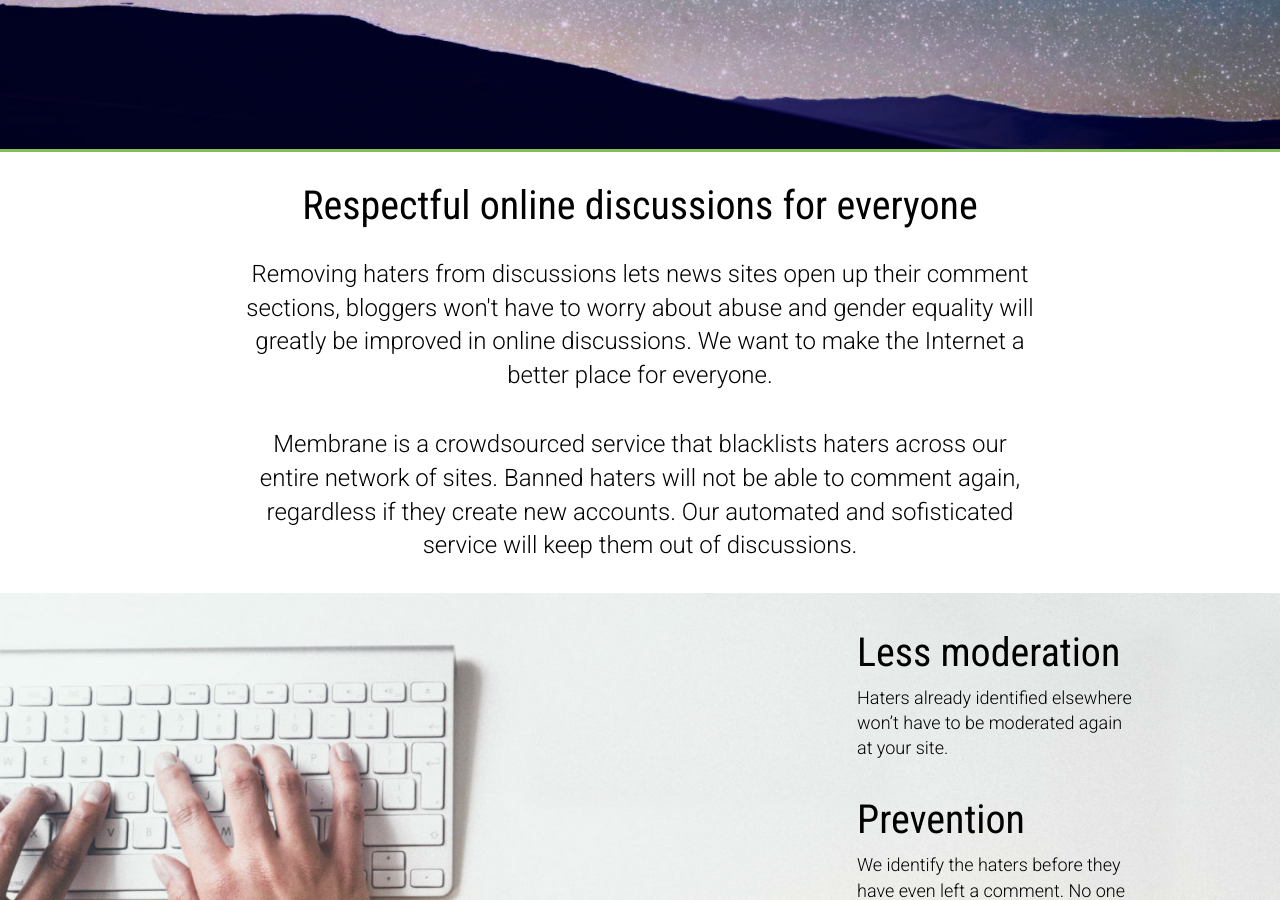
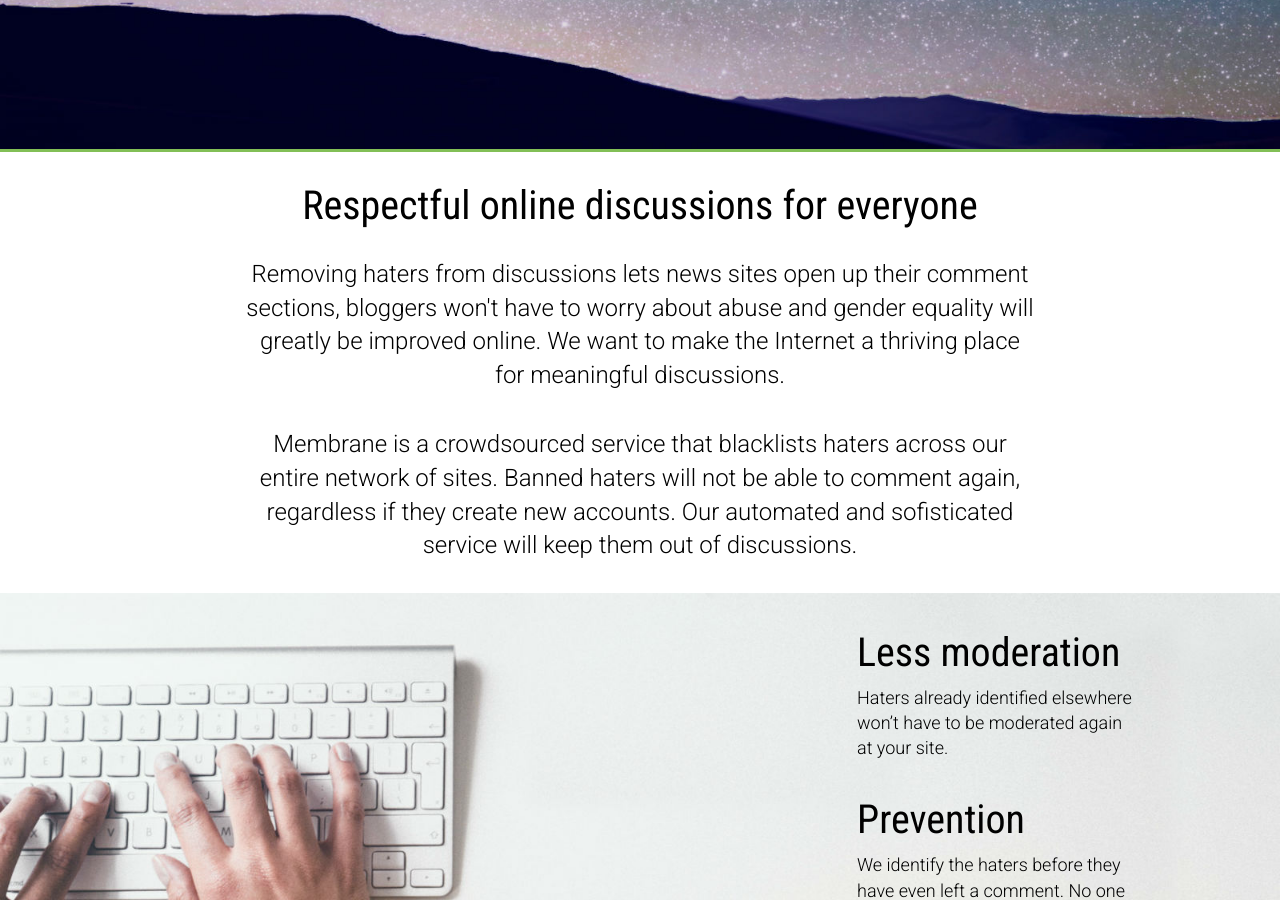
Before and after one commit to getmembrane/getmembrane.github.io, a Jekyll site: the page built from index.html, in a window 1280 px wide and 900 px high, scrolled down 433 px. Built offline with Jekyll 4.4.1, drawn with Linux system fonts in a browser that asks for light colours.

Commit message:
Minor text change

```diff
--- a/index.html
+++ b/index.html
@@ -14,7 +14,7 @@
 <div class="section section--description">
     <div class="inner description">
         <h2 class="description_headline">Respectful online discussions for everyone</h2>
-        <p class="description_text">Removing haters from discussions lets news sites open up their comment sections, bloggers won't have to worry about abuse and gender equality will greatly be improved in online discussions. We want to make the Internet a better place for&nbsp;everyone.</p>
+        <p class="description_text">Removing haters from discussions lets news sites open up their comment sections, bloggers won't have to worry about abuse and gender equality will greatly be improved online. We want to make the Internet a thriving place for meaningful&nbsp;discussions.</p>
         <p class="description_text">Membrane is a crowdsourced service that blacklists haters across our entire network of sites. Banned haters will not be able to comment again, regardless if they create new accounts. Our automated and sofisticated service will keep them out of discussions.</p>
     </div>
 </div>
```
